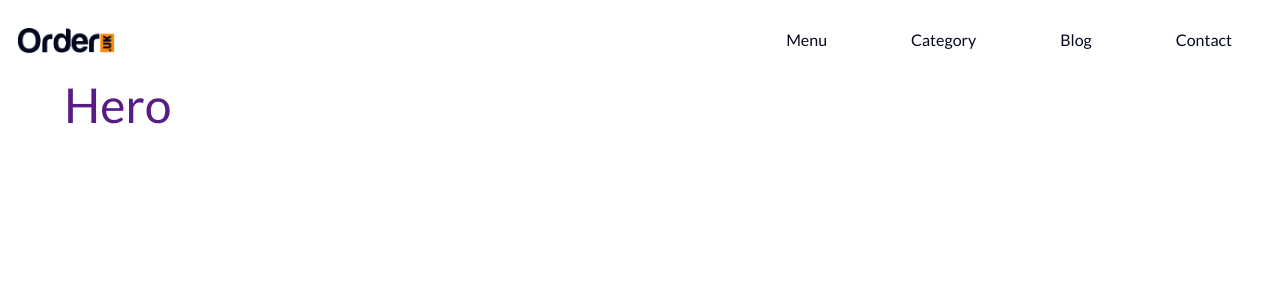
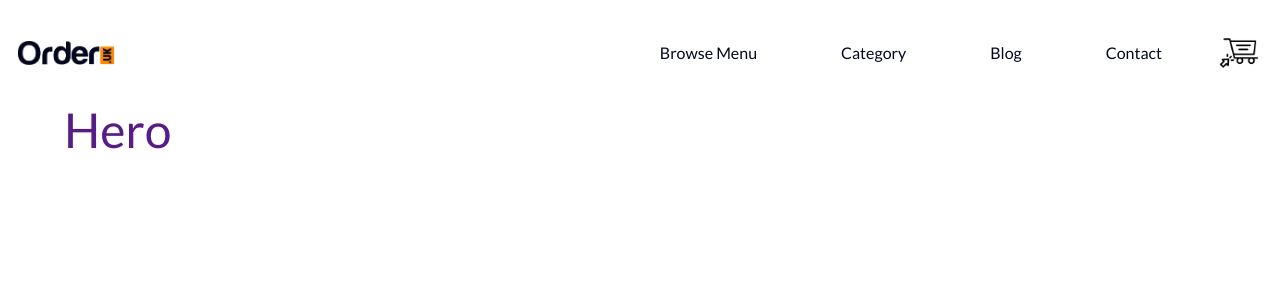
Before and after one commit to MahdiHasan943/food_app, a Next.js app: page / in a window 1280 px wide. Shown: the top 300 px of the page. Built offline with nearby package versions, Linux system fonts and the light colour scheme.

Commit message:
style:fix some designs

```diff
--- a/app/globals.css
+++ b/app/globals.css
@@ -35,9 +35,9 @@
   }
   .nav__toggler div {
     width: 1.7rem;
-    height: 2px;
+    height: 3px;
     margin: 0.4rem;
-    background: gainsboro;
+    background: rgb(208, 207, 207);
     transition: 0.2s ease-in;
   }
   .nav__toggler {
--- a/components/Header/Header.js
+++ b/components/Header/Header.js
@@ -7,6 +7,7 @@ import useStickyNav from "@/front_utils/useStickyNav";
 const Header = () => {
 //for FadeIn when scroll.
   const stickyClass = useStickyNav();
+  const [navActive,setNavActive]=useState(false)
 // for hambar and menu_drawer.
   const [active, setActive] = useState("nav__menu");
   const [icon, setIcon] = useState("nav__toggler");
@@ -26,9 +27,17 @@ const Header = () => {
 
         {
           navlinks.map(nav => (
-              <li onClick={navToggle} key={nav?.id}><button className={stickyClass?' text-[#fff]  px-8':'px-8 tablet:text-primaryDark text-[#fff] '}>{nav.title}</button></li>
+            <li onClick={() => {
+              navToggle();
+              setNavActive(nav?.href);
+            }} key={nav?.id}><button className={stickyClass ? ` text-[#fff]  px-8 ${navActive===nav?.href?'border border-[#fff]':''}` : `${navActive===nav?.href?'bg-[#FC8A06] text-[#fff]':'tablet:text-primaryDark text-[#fff]'} px-8  `}>{nav.title}</button></li>
         ))
-        }
+      }
+      <li>
+        <Image src={stickyClass?"/images/addToCart.png":'/images/addToCartd.png'} alt="cart" width={50} height={50}/>
+      </li>
+
+
     </React.Fragment>
   );
 
@@ -42,6 +51,7 @@ const Header = () => {
         <ul className={`${active} `}>
         <Link  className="menu_image" href={'/'}><Image  src={'/images/LOGO.png'} width={100} height={100} alt="savor logo" /></Link>
           {menu}
+
         </ul>
       </div>
       {/* for hamburger menu icon */}
--- a/front_utils/info.js
+++ b/front_utils/info.js
@@ -1,7 +1,7 @@
 export const navlinks = [
     {
          "id":1,
-        "title": "Menu",
+        "title": "Browse Menu ",
          "href":"menu"
     },
     {
```
Also changed, not shown: public/images/addToCart.png (added), public/images/addToCartd.png (added).
